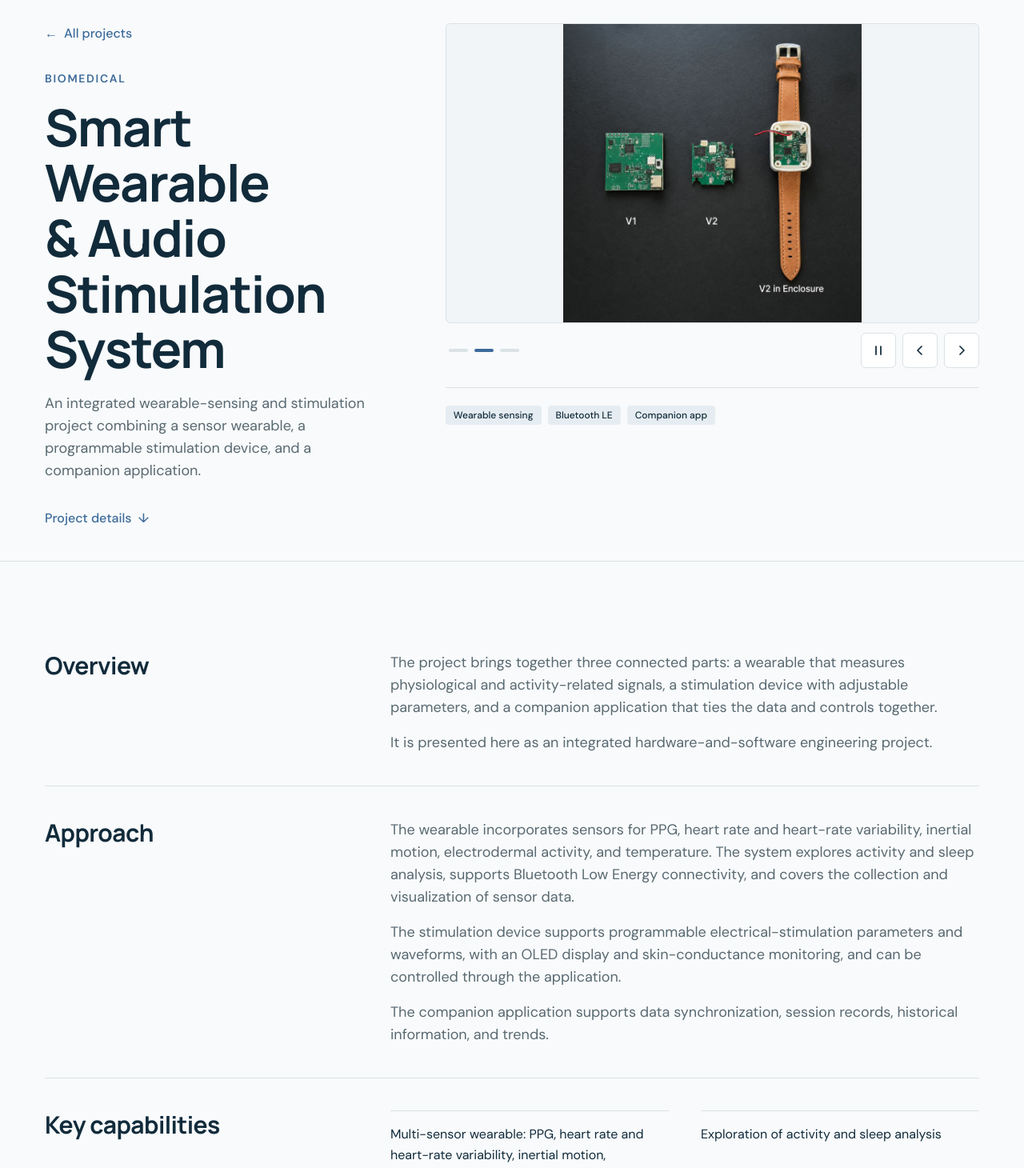
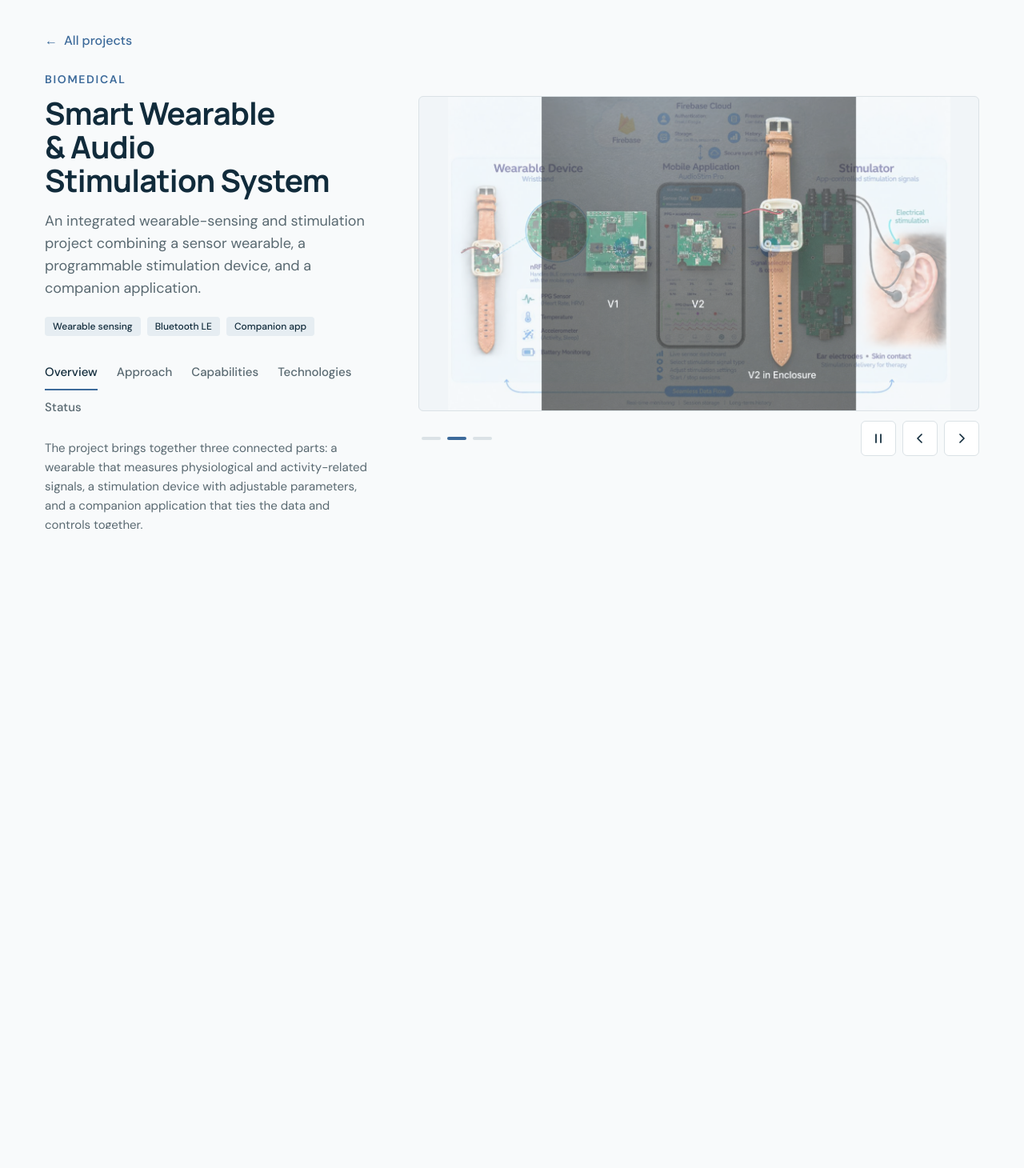
Before and after one commit to Abdul-Ahad3/mhtechweb, a Next.js app: page /projects/audio-stimulator in a window 1280 px wide. Shown: the part 100-1560 px from the top of the page at 80% size. After the commit the page ends 801 px from the top, so only its background shows below. Built offline with nearby package versions, Linux system fonts and the light colour scheme.

Commit message:
Improve project detail pages

```diff
--- a/src/app/globals.css
+++ b/src/app/globals.css
@@ -1,6 +1,7 @@
 @import "tailwindcss";
 
 @custom-variant dark (&:where([data-theme="dark"], [data-theme="dark"] *));
+@custom-variant presentation (@media (min-width: 64rem) and (min-height: 44rem));
 
 @theme {
   --color-navy: #112b3b;
@@ -165,3 +166,14 @@
   --color-navy: #112b3b;
   --color-white: #ffffff;
 }
+
+@utility project-grid {
+  @media (min-width: 64rem) {
+    grid-template-columns:
+      minmax(0, 1fr)
+      min(
+        60%,
+        max(22rem, calc((100dvh - var(--header-height) - 10rem) * 1672 / 941))
+      );
+  }
+}
--- a/src/app/layout.tsx
+++ b/src/app/layout.tsx
@@ -1,7 +1,7 @@
 import type { Metadata } from "next";
 import { Manrope, DM_Sans } from "next/font/google";
 import Navbar from "@/components/layout/NavBar";
-import Footer from "@/components/layout/Footer";
+import FooterWrapper from "@/components/layout/FooterWrapper";
 import "./globals.css";
 
 const manrope = Manrope({
@@ -48,7 +48,7 @@ export default function RootLayout({ children }: LayoutProps<"/">) {
         <main id="main" className="flex-1">
           {children}
         </main>
-        <Footer />
+        <FooterWrapper />
       </body>
     </html>
   );
--- a/src/app/projects/[slug]/page.tsx
+++ b/src/app/projects/[slug]/page.tsx
@@ -2,7 +2,6 @@ import type { Metadata } from "next";
 import { notFound } from "next/navigation";
 import Button from "@/components/ui/Button";
 import Container from "@/components/ui/Container";
-import SectionHeading from "@/components/ui/SectionHead";
 import Tag from "@/components/ui/Tag";
 import ProjectSlideshow from "@/components/projects/ProjectsSlide";
 import ProjectDetailContent from "@/components/projects/ProjectDetail";
@@ -31,56 +30,48 @@ export default async function ProjectPage(
   const category = getCategory(project.category);
 
   return (
-    <>
-      <section className="min-h-[calc(100dvh-4rem)] lg:h-[calc(100dvh-var(--header-height))] lg:min-h-0 lg:overflow-hidden">
-        <Container className="h-full py-6 lg:py-10">
-          <div className="grid h-full gap-8 lg:grid-cols-[2fr_3fr] lg:grid-rows-[minmax(0,1fr)] lg:gap-14">
-            <div className="flex flex-col justify-center">
+    <section className="presentation:h-[calc(100dvh-var(--header-height))] presentation:overflow-hidden">
+      <Container className="py-6 lg:py-10 presentation:h-full">
+        <div className="project-grid grid gap-8 lg:gap-12 presentation:h-full presentation:grid-rows-[minmax(0,1fr)]">
+          <div className="flex min-w-0 flex-col presentation:min-h-0">
             <Button
               href="/projects"
               variant="text"
-                className="mb-6 self-start"
+              className="mb-4 self-start"
             >
               <span aria-hidden="true">←</span> All projects
             </Button>
-              <SectionHeading
-                as="h1"
-                eyebrow={category?.title}
-                title={project.name}
-                description={project.description}
-              />
-              {project.detail && (
-                <Button
-                  href="#details"
-                  variant="text"
-                  className="mt-6 self-start"
-                >
-                  Project details <span aria-hidden="true">↓</span>
-                </Button>
+
+            {category && (
+              <p className="mb-3 text-sm font-semibold uppercase tracking-[0.12em] text-steel-dark">
+                {category.title}
+              </p>
             )}
-            </div>
+            <h1 className="break-words text-[clamp(1.875rem,2.4vw+0.5rem,3rem)]">
+              {project.name}
+            </h1>
+            <p className="mt-4 text-lg text-muted">{project.description}</p>
 
-            <div className="flex min-h-0 flex-col gap-6">
-              <ProjectSlideshow name={project.name} slides={project.slides} />
+            {project.summary && (
+              <p className="mt-3 text-muted">{project.summary}</p>
+            )}
 
-              <div className="grid gap-4 border-t pt-5 sm:grid-cols-2 sm:gap-8">
-                {project.summary && (
-                  <p className="text-muted">{project.summary}</p>
-                )}
-                <ul className="flex flex-wrap content-start gap-2 sm:col-span-2">
+            <ul className="mt-5 flex flex-wrap gap-2">
               {project.tags.map((tag) => (
                 <li key={tag}>
                   <Tag>{tag}</Tag>
                 </li>
               ))}
             </ul>
+
+            <ProjectDetailContent key={project.slug} detail={project.detail} />
           </div>
+
+          <div className="flex min-w-0 flex-col justify-center presentation:min-h-0">
+            <ProjectSlideshow name={project.name} slides={project.slides} />
           </div>
         </div>
       </Container>
     </section>
-
-      <ProjectDetailContent detail={project.detail} />
-    </>
   );
 }
--- /dev/null
+++ b/src/components/layout/FooterWrapper.tsx
@@ -0,0 +1,17 @@
+'use client';
+
+import { usePathname } from 'next/navigation';
+import Footer from './Footer'; // Your existing Server Component
+
+export default function FooterWrapper() {
+  const pathname = usePathname();
+
+  // This will match /projects/my-project-1, /projects/anything-else, etc.
+  const isProjectPage = pathname?.startsWith('/projects/');
+
+  if (isProjectPage) {
+    return null;
+  }
+
+  return <Footer />;
+}
--- a/src/components/projects/ProjectDetail.tsx
+++ b/src/components/projects/ProjectDetail.tsx
@@ -1,67 +1,55 @@
-import Container from "@/components/ui/Container";
+"use client";
+
+import { useId, useRef, useState } from "react";
 import Tag from "@/components/ui/Tag";
 import type { ProjectDetail } from "@/types";
 
-function Row({
-  title,
-  children,
-}: {
-  title: string;
-  children: React.ReactNode;
-}) {
-  return (
-    <div className="grid gap-6 py-10 first:pt-0 last:pb-0 lg:grid-cols-[1fr_2fr] lg:gap-16">
-      <h2 className="text-2xl lg:text-3xl">{title}</h2>
-      <div>{children}</div>
-    </div>
-  );
-}
+type TabDef = { id: string; label: string; body: React.ReactNode };
 
 export default function ProjectDetailContent({
   detail,
 }: {
   detail?: ProjectDetail;
 }) {
+  const baseId = useId();
+  const [active, setActive] = useState(0);
+  const tabRefs = useRef<(HTMLButtonElement | null)[]>([]);
+
   if (!detail) return null;
   const { overview, approach, capabilities, technologies, status } = detail;
 
-  return (
-    <section
-      id="details"
-      aria-label="Project details"
-      className="section-y border-t"
-    >
-      <Container className="divide-y">
-        <Row title="Overview">
-          <div className="space-y-4 text-lg text-muted">
-            {overview.map((p) => (
+  const paragraphs = (items: string[]) => (
+    <div className="space-y-3">
+      {items.map((p) => (
         <p key={p}>{p}</p>
       ))}
     </div>
-        </Row>
+  );
 
-        {approach && approach.length > 0 && (
-          <Row title="Approach">
-            <div className="space-y-4 text-lg text-muted">
-              {approach.map((p) => (
-                <p key={p}>{p}</p>
-              ))}
-            </div>
-          </Row>
-        )}
-
-        <Row title="Key capabilities">
-          <ul className="grid gap-x-10 gap-y-4 sm:grid-cols-2">
+  const tabs: TabDef[] = [
+    { id: "overview", label: "Overview", body: paragraphs(overview) },
+    ...(approach?.length
+      ? [{ id: "approach", label: "Approach", body: paragraphs(approach) }]
+      : []),
+    {
+      id: "capabilities",
+      label: "Capabilities",
+      body: (
+        <ul className="grid gap-x-8 gap-y-3 sm:grid-cols-2">
           {capabilities.map((item) => (
-              <li key={item} className="border-t pt-4">
+            <li key={item} className="border-t pt-3 text-navy">
               {item}
             </li>
           ))}
         </ul>
-        </Row>
-
-        {technologies && technologies.length > 0 && (
-          <Row title="Technologies">
+      ),
+    },
+    ...(technologies?.length
+      ? [
+          {
+            id: "technologies",
+            label: "Technologies",
+            body: (
               <ul className="flex flex-wrap gap-2">
                 {technologies.map((tech) => (
                   <li key={tech}>
@@ -69,15 +57,72 @@ export default function ProjectDetailContent({
                   </li>
                 ))}
               </ul>
-          </Row>
-        )}
+            ),
+          },
+        ]
+      : []),
+    ...(status
+      ? [{ id: "status", label: "Status", body: <p>{status}</p> }]
+      : []),
+  ];
 
-        {status && (
-          <Row title="Project status">
-            <p className="text-lg text-muted">{status}</p>
-          </Row>
-        )}
-      </Container>
-    </section>
+  const current = Math.min(active, tabs.length - 1);
+  const panelId = `${baseId}-panel`;
+
+  const onKeyDown = (e: React.KeyboardEvent) => {
+    const last = tabs.length - 1;
+    let next = current;
+    if (e.key === "ArrowRight") next = current === last ? 0 : current + 1;
+    else if (e.key === "ArrowLeft") next = current === 0 ? last : current - 1;
+    else if (e.key === "Home") next = 0;
+    else if (e.key === "End") next = last;
+    else return;
+    e.preventDefault();
+    setActive(next);
+    tabRefs.current[next]?.focus();
+  };
+
+  return (
+    <div className="mt-6 flex flex-col presentation:min-h-0 presentation:flex-1">
+      <div
+        role="tablist"
+        aria-label="Project information"
+        className="flex flex-wrap gap-x-6"
+        onKeyDown={onKeyDown}
+      >
+        {tabs.map((tab, i) => (
+          <button
+            key={tab.id}
+            ref={(el) => {
+              tabRefs.current[i] = el;
+            }}
+            id={`${baseId}-tab-${tab.id}`}
+            type="button"
+            role="tab"
+            aria-selected={i === current}
+            aria-controls={panelId}
+            tabIndex={i === current ? 0 : -1}
+            onClick={() => setActive(i)}
+            className={`min-h-11 border-b-2 text-[15px] font-medium ${
+              i === current
+                ? "border-steel-dark text-navy"
+                : "border-transparent text-muted hover:text-navy"
+            }`}
+          >
+            {tab.label}
+          </button>
+        ))}
+      </div>
+
+      <div
+        role="tabpanel"
+        id={panelId}
+        aria-labelledby={`${baseId}-tab-${tabs[current].id}`}
+        tabIndex={0}
+        className="mt-4 text-[15px] text-muted presentation:min-h-0 presentation:flex-1 presentation:overflow-y-auto presentation:pr-2"
+      >
+        {tabs[current].body}
+      </div>
+    </div>
   );
 }
--- a/src/components/projects/ProjectsSlide.tsx
+++ b/src/components/projects/ProjectsSlide.tsx
@@ -88,7 +88,7 @@ export default function ProjectSlideshow({
       role="group"
       aria-roledescription="carousel"
       aria-label={`${name} slideshow`}
-      className="flex flex-col lg:max-w-[calc((100dvh_-_var(--header-height)_-_20rem)_*_1672/941)]"
+      className="flex w-full flex-col"
       onMouseEnter={() => setEngaged(true)}
       onMouseLeave={() => setEngaged(false)}
       onFocus={() => setEngaged(true)}
```
Lines whose indentation alone changed are shown as unchanged.
